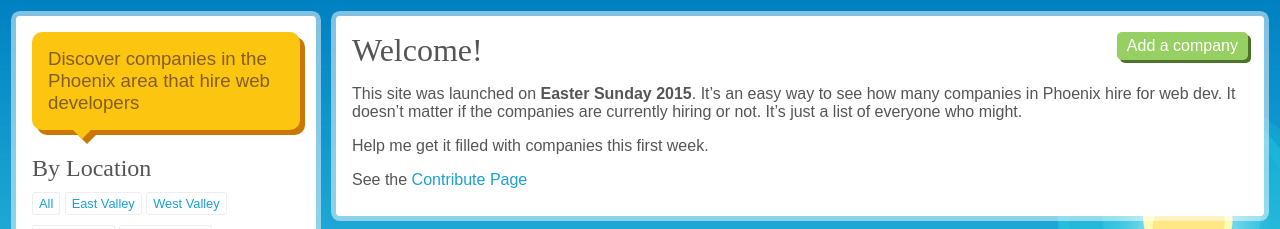
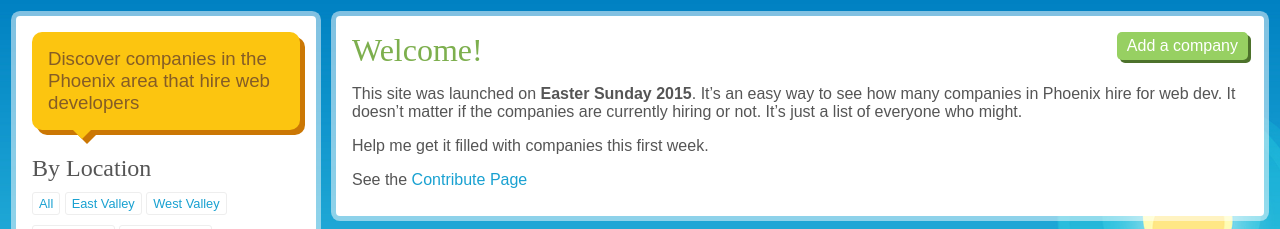
Before and after one commit to bradwestfall/webdevphoenix, a Jekyll site: the page built from index.md, in a window 1280 px wide. Shown: the top 229 px of the page. Built offline with Jekyll 4.4.1, drawn with Linux system fonts in a browser that asks for light colours; nearby versions of some CDN libraries; some web fonts are replaced.

Commit message:
green h1

```diff
--- a/_sass/base/_defaults.scss
+++ b/_sass/base/_defaults.scss
@@ -45,7 +45,7 @@ h1, h2, h3, h4, h5, h6 {
     font-family: Allan;
 }
 
-h1 { font-size: 2em; }
+h1 { font-size: 2em; color: rgb(125, 175, 78); }
 h2 { font-size: 1.5em; }
 h3 { font-size: 1.2em; }
 
```
